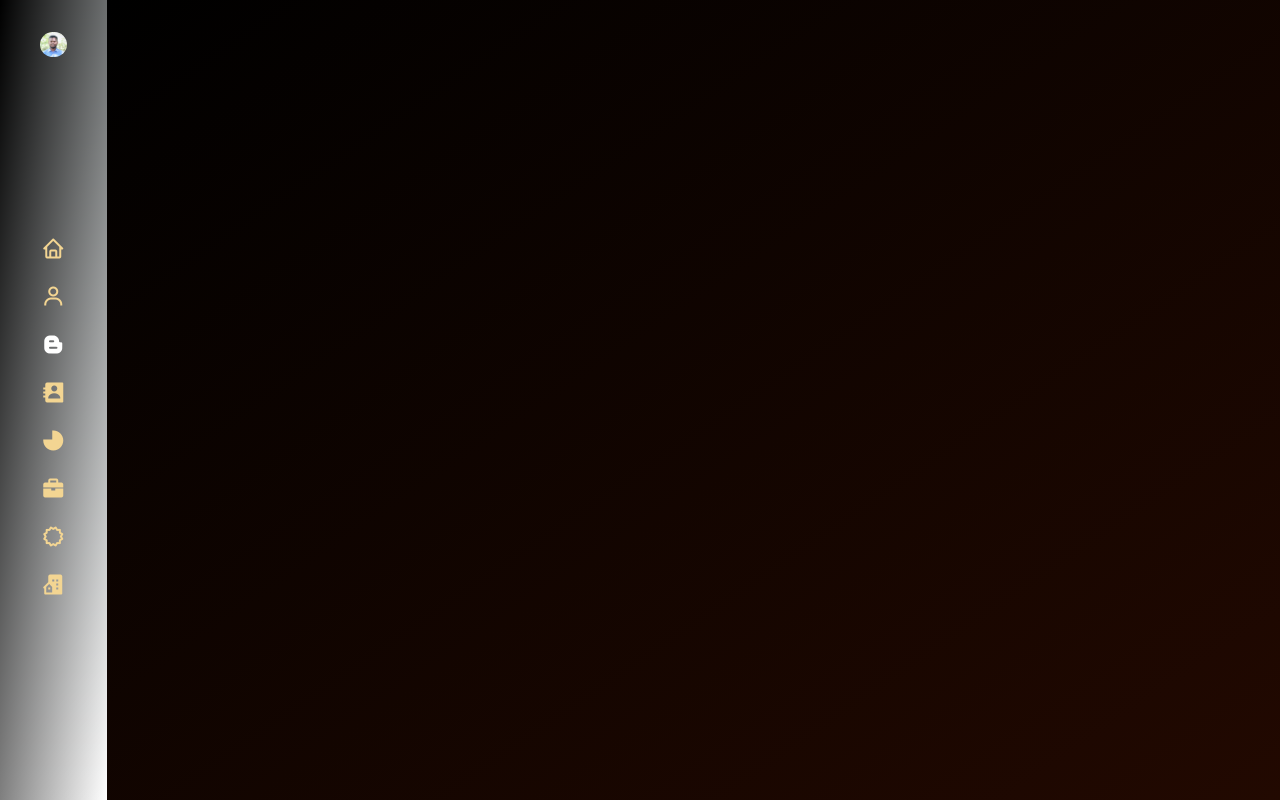
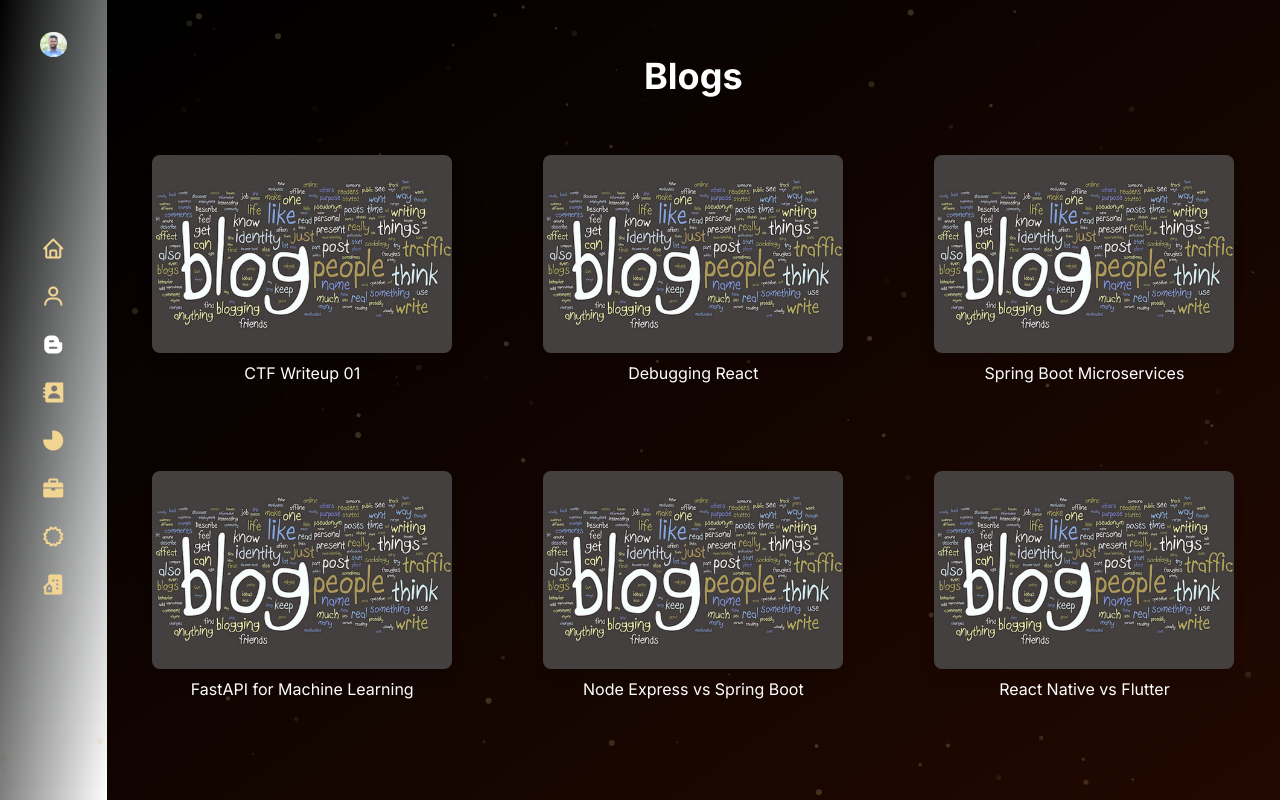
Before and after one commit to KasunUdaraWaththeHewa/Kasun-Udara-Frontend, a Next.js app: page /blog in a window 1280 px wide. Built offline with nearby package versions, Linux system fonts and the light colour scheme.

Commit message:
Blogs Section Done

```diff
--- a/src/app/about/page.tsx
+++ b/src/app/about/page.tsx
@@ -185,7 +185,7 @@
   ];
   return (
     <>
-      <div className="w-full h-screen bg-gradient-to-br from-black to-darkMaroon text-gold flex flex-col items-center py-4">
+      <div className="w-full min-h-screen h-auto bg-gradient-to-br from-black to-darkMaroon text-gold flex flex-col items-center py-4">
         <Particles />
         <div
           className="w-3/4 flex flex-row justify-end items-center cursor-pointer"
--- a/src/app/blog/page.tsx
+++ b/src/app/blog/page.tsx
@@ -1,11 +1,81 @@
 import Image from "next/image";
+import Particles from "@/components/particles/ParticleDesign";
+import blogImage from "../../../public/assests/blogs/blogImage.webp";
+
+const blogs = [
+  {
+    title: "CTF Writeup 01",
+    image: blogImage,
+    link: "https://example.com/ctf-writeup-01",
+  },
+  {
+    title: "Debugging React",
+    image: blogImage,
+    link: "https://example.com/debugging-react",
+  },
+  {
+    title: "Spring Boot Microservices",
+    image: blogImage,
+    link: "https://example.com/spring-boot-microservices",
+  },
+  {
+    title: "FastAPI for Machine Learning",
+    image: blogImage,
+    link: "https://example.com/fastapi-for-ml",
+  },
+  {
+    title: "Node Express vs Spring Boot",
+    image: blogImage,
+    link: "https://example.com/node-express-vs-spring-boot",
+  },
+  {
+    title: "React Native vs Flutter",
+    image: blogImage,
+    link: "https://example.com/react-native-vs-flutter",
+  },
+];
 
 export default function Page() {
   return (
     <>
-    <div className="w-full h-screen bg-gradient-to-br from-black to-darkMaroon text-gold flex flex-col items-center py-4">
-
-    </div>
+      <div className="w-full min-h-screen h-auto bg-gradient-to-br from-black to-darkMaroon text-gold flex flex-col items-center py-4">
+        <Particles />
+        <div className="mt-10">
+          <h1 className="text-4xl text-white w-full text-center">
+            <b>Blogs</b>
+          </h1>
+        </div>
+        <div
+          className="w-full flex flex-wrap justify-center items-center mt-4"
+          style={{ zIndex: 21 }}
+        >
+          {blogs.length > 0 ? (
+            blogs.map((blog, index) => (
+              <div key={index} className="w-full md:w-1/2 lg:w-1/3 p-2">
+                <a
+                  href={blog.link}
+                  target="_blank"
+                  rel="noopener noreferrer"
+                  className="h-[300px] w-full block rounded-lg flex flex-col items-center justify-center hover:cursor-pointer"
+                >
+                  <Image
+                    src={blog.image}
+                    alt={blog.title}
+                    width={300}
+                    height={300}
+                    className="rounded-lg shadow-lg"
+                  />
+                  <h1 className="text-white text-1xl mt-2">{blog.title}</h1>
+                </a>
+              </div>
+            ))
+          ) : (
+            <div className="w-full flex flex-col items-center justify-center">
+              <h1 className="text-white text-2xl">No Blogs Found</h1>
+            </div>
+          )}
+        </div>
+      </div>
     </>
   );
 }
--- a/src/app/page.tsx
+++ b/src/app/page.tsx
@@ -36,6 +36,7 @@
                   "Frontend Developer",
                   "Fullstack Developer",
                   "Machine Learning Enthusiast",
+                  "Cyber Security Enthusiast",
                   "Mobile App Developer",
                   "Java Developer"
                 ]}
```
Also changed, not shown: public/assests/blogs/blog1.jpg (added), public/assests/blogs/blogImage.webp (added).
